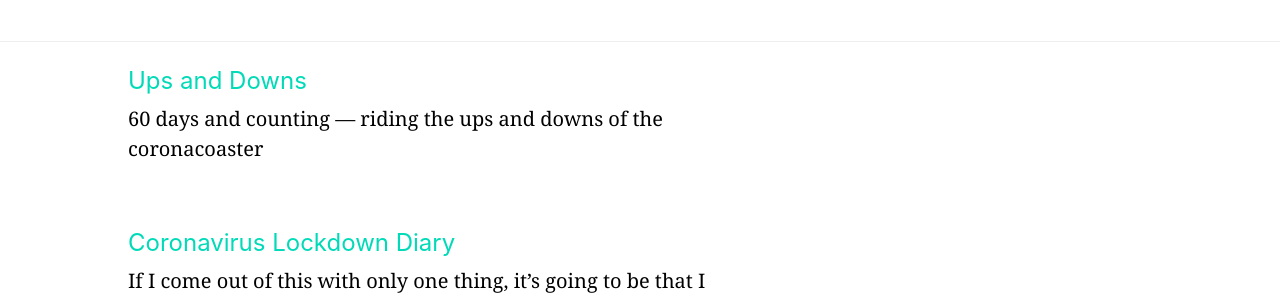
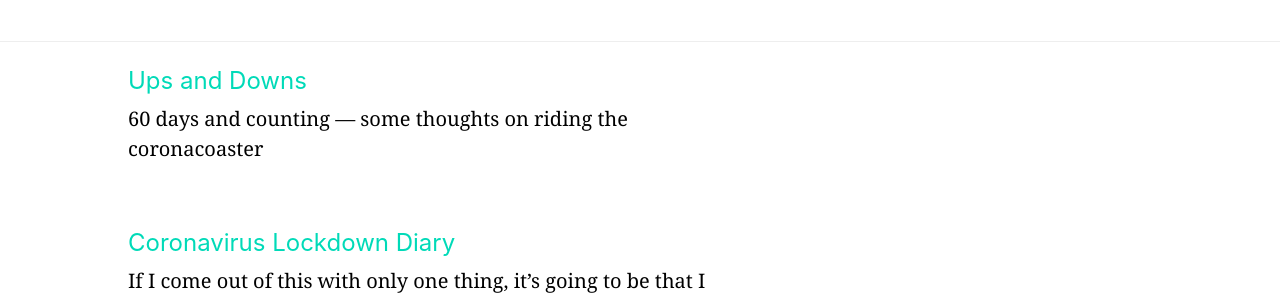
Before and after one commit to j-greig/greig, a Jekyll site: the page built from life.html, in a window 1280 px wide and 900 px high. Shown: the part 334-634 px from the top of the window. Built offline with Jekyll 4.4.1, drawn with Linux system fonts in a browser that asks for light colours; nearby versions of some CDN libraries.

Commit message:
Title tweak

```diff
--- a/_posts/2020-05-18-ups-and-downs.md
+++ b/_posts/2020-05-18-ups-and-downs.md
@@ -7,7 +7,7 @@ categories:
   - life
 ---
 
-# 60 days and counting — riding the ups and downs of the coronacoaster
+# 60 days and counting — some thoughts on riding the coronacoaster
 
 It’s two months since I started [my lockdown diary](https://www.greig.cc/coronavirus-lockdown-diary/), but it could be two years for all I know. Everything about my old life has faded to a memory. Each week a different fantasy takes hold — the thought of a night out in the pub with friends, or going dancing in a sweaty basement club, but most of all a hug, a touch, any form of contact with someone I love.
 
```
